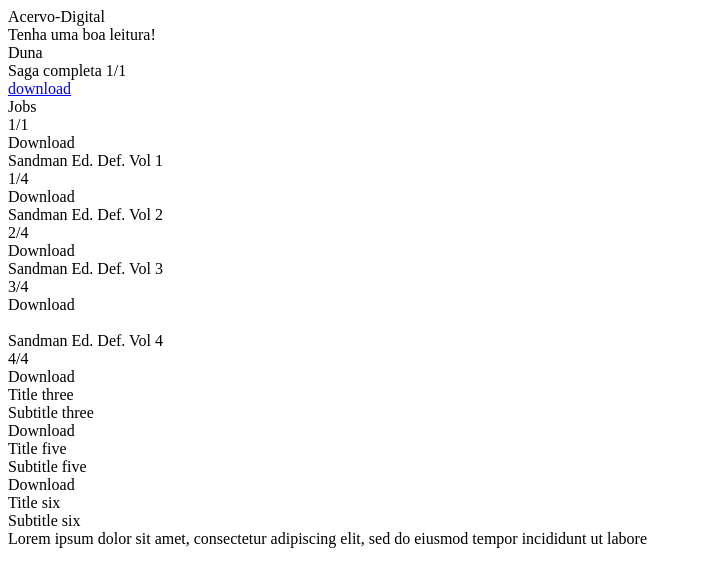
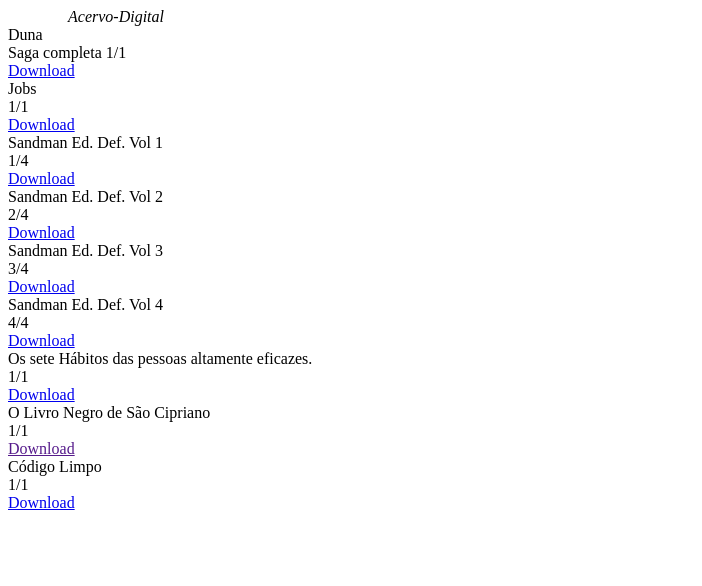
Before and after one commit to Kauaioliveira/seboleitordigital.com.br, a plain HTML site: page index.html in a window 1280 px wide. Shown: the whole page, without its empty margins (0-702 px from the left). Drawn offline with Linux system fonts and the light colour scheme.

Commit message:
Update index.html

```diff
--- a/index.html
+++ b/index.html
@@ -1,45 +1,149 @@
-<!doctype html>
-        <html lang="en">
-          <head>
-            <meta charset="utf-8">
-            <link rel="stylesheet" href="./css/style.css">
-          </head>
-          <body><body id="imdt"><header id="i4lw" class="header-banner"><div id="i4co" class="container-width"><div id="igv2" class="logo-container">
-      </div><div id="iv136" class="clearfix">
-      </div><div id="iacid" class="lead-title">Acervo-Digital
-      </div><div id="i17bl" class="sub-lead-title">Tenha uma boa leitura!
-      </div></div></header><section id="inkwu" class="flex-sect"><div id="i6gzv" class="cards"><div id="il59y" class="card"><div id="iqonf" class="card-header ch2">
-        </div><div id="ie3if" class="card-body"><div id="iio5r" class="card-title">Duna
-          </div><div id="iwzun" class="card-sub-title">Saga completa 1/1
-          </div><a href="https://drive.google.com/file/d/1YPlYwVzt8Z-Klr3rznwPs_w_mer8Zhjs/view?usp=sharing" id="i4yzvc" target="_blank" title="dowload">download</a><div id="i75ze" class="card-desc"><a href="" id="is01bc"></a></div></div></div><div id="i4ebi" class="card"><div id="iwtek" class="card-header ch2">
-        </div><div id="ifmp1" class="card-body"><div id="i9hzb" class="card-title">Jobs
-          </div><div id="iobxj" class="card-sub-title">1/1
-          </div><div id="iqr1m" class="card-desc">Download
-          </div></div></div><div id="il83l" class="card"><div id="i14th" class="card-header ch4">
-        </div><div id="i12kr" class="card-body"><div id="ikp7b" class="card-title">Sandman Ed. Def. Vol 1
-          </div><div id="iafwz" class="card-sub-title">1/4
-          </div><div id="i9vyi" class="card-desc">Download
-          </div></div></div><div id="izxli" class="card"><div id="igp0b" class="card-header ch4">
-        </div><div id="ioi2k" class="card-body"><div id="ixnsp" class="card-title"><span id="iyldhm">Sandman Ed. Def. Vol 2</span></div><div id="iadc2" class="card-sub-title">2/4
-          </div><div id="ibkzr" class="card-desc">Download
-          </div></div></div><div id="imzarq" class="card"><div id="i6r5i" class="card-header ch4">
-        </div><div id="iuutzb" class="card-body"><div id="iuq7o" class="card-title"><span id="ibuo5x">Sandman Ed. Def. Vol 3</span></div><div id="igt89" class="card-sub-title">3/4
-          </div><div id="inkij" class="card-desc">Download
-            <br/><br/></div></div></div><div id="i5nyk" class="card"><div id="idxao" class="card-header ch4">
-        </div><div id="iru2b" class="card-body"><div id="iawjt" class="card-title"><span id="i0e8lw">Sandman Ed. Def. Vol 4</span></div><div id="iq0dk" class="card-sub-title">4/4
-          </div><div id="id0l7" class="card-desc">Download
-          </div></div></div><div id="is322" class="card"><div id="i64hn" class="card-header ch3">
-        </div><div class="card-body"><div id="i09xa" class="card-title">Title three
-          </div><div class="card-sub-title">Subtitle three
-          </div><div id="iobcx" class="card-desc">Download
-          </div></div></div><div id="igd3f" class="card"><div id="idbcd" class="card-header ch5">
-        </div><div class="card-body"><div class="card-title">Title five
-          </div><div id="iz4kh" class="card-sub-title">Subtitle five
-          </div><div id="ikyxo" class="card-desc">Download
-            <br/></div></div></div><div id="imd8i" class="card"><div id="i5wrf" class="card-header ch6">
-        </div><div id="iahny" class="card-body"><div id="i5vk9" class="card-title">Title six
-          </div><div class="card-sub-title">Subtitle six
-          </div><div id="ifmge" class="card-desc">Lorem ipsum dolor sit amet, consectetur adipiscing elit, sed do eiusmod tempor incididunt ut labore
-          </div></div></div></div><div id="ixclk" class="container-width">
-    </div></section></body></body>
-        </html>
+<body id="imdt">
+  <header id="i4lw" class="header-banner">
+    <div id="i4co" class="container-width">
+      <div id="igv2" class="logo-container">
+      </div>
+      <div id="iv136" class="clearfix">
+      </div>
+      <div id="iacid" class="lead-title">
+        <span id="iytogi"><i>
+          <b id="i2da76">
+          </b>
+          <span id="ilcrbi">               Acervo-Digital </span>
+          </i></span>
+      </div>
+    </div>
+  </header>
+  <section id="inkwu" class="flex-sect">
+    <div id="i6gzv" class="cards">
+      <div id="il59y" class="card">
+        <div id="iqonf" class="card-header ch2">
+        </div>
+        <div id="ie3if" class="card-body">
+          <div id="iio5r" class="card-title">Duna
+          </div>
+          <div id="iwzun" class="card-sub-title">Saga completa 1/1
+          </div>
+          <a href="https://drive.google.com/file/d/1YPlYwVzt8Z-Klr3rznwPs_w_mer8Zhjs/view?usp=sharing" id="i4yzvc" target="_blank" title="dowload" class="tooltip-component">Download</a>
+          <div id="i75ze" class="card-desc">
+            <a href="" id="is01bc"></a>
+          </div>
+        </div>
+      </div>
+      <div id="i4ebi" class="card">
+        <div id="iwtek" class="card-header ch2">
+        </div>
+        <div id="is9qfk" class="card-title">Jobs
+        </div>
+        <div id="ifmp1" class="card-body">
+          <div id="i9hzb" class="card-title">
+          </div>
+          <div id="iobxj" class="card-sub-title">1/1
+          </div>
+          <div id="iqr1m">
+            <a href="https://drive.google.com/file/d/1EL2EMLN8P4uTGyFeRFxq_qX1MGkMi8yq/view" id="igjqsg">Download</a>
+          </div>
+        </div>
+      </div>
+      <div id="il83l" class="card">
+        <div id="i14th" class="card-header ch4">
+        </div>
+        <div id="i12kr" class="card-body">
+          <div id="ikp7b" class="card-title">Sandman Ed. Def. Vol 1
+          </div>
+          <div id="iafwz" class="card-sub-title">1/4
+          </div>
+          <div id="i9vyi" class="card-desc">
+            <a href="https://drive.google.com/file/d/1HwiHSGwBIfuNw67CqZuZxAa6fYuPpUU5/view?usp=share_link" id="i7fi26">Download</a>
+          </div>
+        </div>
+      </div>
+      <div id="izxli" class="card">
+        <div id="igp0b" class="card-header ch4">
+        </div>
+        <div id="ioi2k" class="card-body">
+          <div id="ixnsp" class="card-title">
+            <span id="iyldhm">Sandman Ed. Def. Vol 2</span>
+          </div>
+          <div id="iadc2" class="card-sub-title">2/4
+          </div>
+          <div id="ibkzr" class="card-desc">
+            <a href="https://drive.google.com/file/d/1O8yH3n7aCHtw3e4Pp7rdsogF4qYqfiLb/view?usp=share_link" id="iecdha">Download</a>
+          </div>
+        </div>
+      </div>
+      <div id="imzarq" class="card">
+        <div id="i6r5i" class="card-header ch4">
+        </div>
+        <div id="iuutzb" class="card-body">
+          <div id="iuq7o" class="card-title">
+            <span id="ibuo5x">Sandman Ed. Def. Vol 3</span>
+          </div>
+          <div id="igt89" class="card-sub-title">3/4
+          </div>
+          <div id="inkij" class="card-desc">
+            <a href="https://drive.google.com/file/d/1pMpU58xOx3UkSL389BPycS-qL92g0mO7/view?usp=share_link" id="ixgee3">Download
+            </a>
+            <br/>
+          </div>
+        </div>
+      </div>
+      <div id="i5nyk" class="card">
+        <div id="idxao" class="card-header ch4">
+        </div>
+        <div id="iru2b" class="card-body">
+          <div id="iawjt" class="card-title">
+            <span id="i0e8lw">Sandman Ed. Def. Vol 4</span>
+          </div>
+          <div id="iq0dk" class="card-sub-title">4/4
+          </div>
+          <div id="id0l7" class="card-desc">
+            <a href="https://drive.google.com/file/d/1-fUhNk9g06fMKzt1S92f2hBEaVH9tF53/view?usp=share_link" id="iu4dci">Download</a>
+          </div>
+        </div>
+      </div>
+      <div id="is322" class="card">
+        <div id="i64hn" class="card-header ch3">
+        </div>
+        <div class="card-body">
+          <div id="i09xa" class="card-title">Os sete Hábitos das pessoas altamente eficazes.
+          </div>
+          <div id="iridz" class="card-sub-title">1/1
+          </div>
+          <div id="iobcx">
+            <a href="https://drive.google.com/file/d/12ssiZC7SAezr5VUbG-Mi8I2hPZGjSw-Q/view?usp=share_link" id="ir96si">Download</a>
+          </div>
+        </div>
+      </div>
+      <div id="igd3f" class="card">
+        <div id="idbcd" class="card-header ch5">
+        </div>
+        <div class="card-body">
+          <div id="iwxfe" class="card-title">O Livro Negro de São Cipriano
+          </div>
+          <div id="iz4kh" class="card-sub-title">1/1
+          </div>
+          <div id="ikyxo" class="card-desc">
+            <a href="" id="ia45i5">Download</a>
+            <br/>
+          </div>
+        </div>
+      </div>
+      <div id="imd8i" class="card">
+        <div id="i5wrf" class="card-header ch6">
+        </div>
+        <div id="iahny" class="card-body">
+          <div id="i5vk9" class="card-title">Código Limpo
+          </div>
+          <div id="i8keiq" class="card-sub-title">1/1
+          </div>
+          <div id="ifmge" class="card-desc">
+            <a href="https://drive.google.com/file/d/1M22Vex2wFctwbVl1-LHxv6A__s83jS_f/view?usp=share_link" id="ii5tbf">Download</a>
+          </div>
+        </div>
+      </div>
+    </div>
+    <div id="ixclk" class="container-width">
+    </div>
+  </section>
+</body>
```
